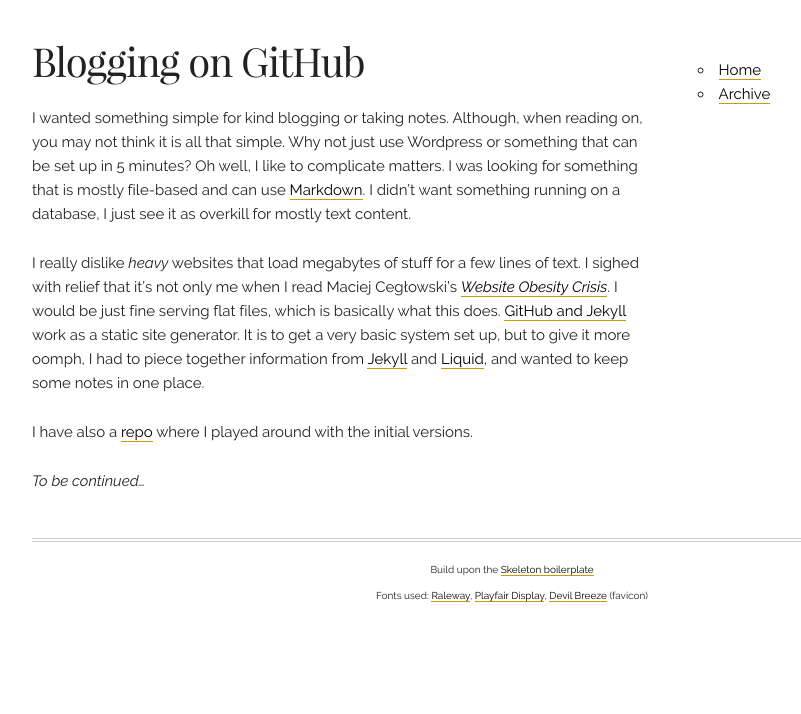
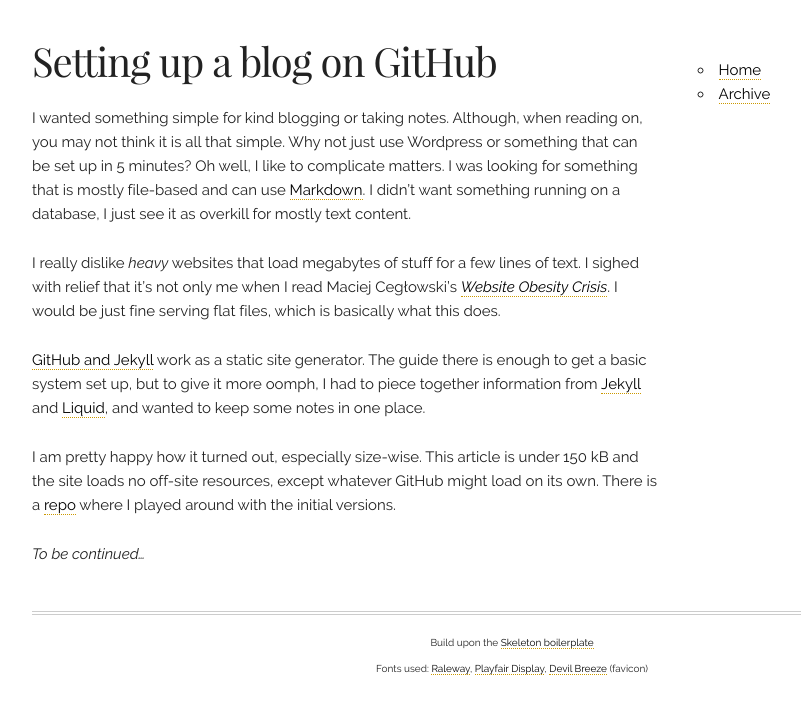
Before and after one commit to Primozz/my-notes, a Jekyll site: the page built from _posts/2019-07-30-github-blog.md, in a window 1280 px wide. Shown: the top 714 px of the page, without its empty margins (128-929 px from the left). Built offline with Jekyll 4.4.1, drawn with Linux system fonts in a browser that asks for light colours.

Commit message:
- New: SQLite and Unicode - Small update to Blogging on GitHub - Tweak to index - Solid underline for links changed to dotted

```diff
--- a/_layouts/default.html
+++ b/_layouts/default.html
@@ -17,7 +17,7 @@
             <div class="eight columns">
               <!-- content start -->
               {{ content }}
-              <!-- content start -->
+              <!-- content end -->
             </div>
             <div class="four columns">
               <!-- nav start -->
--- a/_posts/2019-07-30-github-blog.md
+++ b/_posts/2019-07-30-github-blog.md
@@ -1,12 +1,13 @@
 ---
-layout: post
-title: Blogging on GitHub
-description: Blogging on GitHub, or, how to misuse it for note-taking like this
+title: Setting up a blog on GitHub
+description: Blogging with GitHub, or, how to misuse it for note-taking like this
 ---
 I wanted something simple for kind blogging or taking notes. Although, when reading on, you may not think it is all that simple. Why not just use Wordpress or something that can be set up in 5 minutes? Oh well, I like to complicate matters. I was looking for something that is mostly file-based and can use [Markdown](https://daringfireball.net/projects/markdown/). I didn't want something running on a database, I just see it as overkill for mostly text content.
 
-I really dislike *heavy* websites that load megabytes of stuff for a few lines of text. I sighed with relief that it's not only me when I read Maciej Cegłowski's *[Website Obesity Crisis](https://idlewords.com/talks/website_obesity.htm)*. I would be just fine serving flat files, which is basically what this does. [GitHub and Jekyll](https://help.github.com/en/articles/using-jekyll-as-a-static-site-generator-with-github-pages) work as a static site generator. It is to get a very basic system set up, but to give it more oomph, I had to piece together information from [Jekyll](https://jekyllrb.com) and [Liquid](https://help.shopify.com/en/themes/liquid), and wanted to keep some notes in one place.
+I really dislike *heavy* websites that load megabytes of stuff for a few lines of text. I sighed with relief that it's not only me when I read Maciej Cegłowski's *[Website Obesity Crisis](https://idlewords.com/talks/website_obesity.htm)*. I would be just fine serving flat files, which is basically what this does.
 
-I have also a [repo](https://github.com/Primozz/blogtest) where I played around with the initial versions.
+[GitHub and Jekyll](https://help.github.com/en/articles/using-jekyll-as-a-static-site-generator-with-github-pages) work as a static site generator. The guide there is enough to get a basic system set up, but to give it more oomph, I had to piece together information from [Jekyll](https://jekyllrb.com) and [Liquid](https://help.shopify.com/en/themes/liquid), and wanted to keep some notes in one place.
+
+I am pretty happy how it turned out, especially size-wise. This article is under 150 kB and the site loads no off-site resources, except whatever GitHub might load on its own. There is a [repo](https://github.com/Primozz/blogtest) where I played around with the initial versions.
 
 *To be continued...*
--- a/assets/css/styles.css
+++ b/assets/css/styles.css
@@ -14,7 +14,7 @@
 a {
     color: #000000;
     text-decoration: none;
-    border-bottom: 1px solid #cc9900;
+    border-bottom: 1px dotted #cc9900;
 }
 a:hover {
     color: #0FA0CE;
--- a/index.html
+++ b/index.html
@@ -4,8 +4,10 @@
 ---
     <h1>My notes</h1>
     <p>Just a place to keep my notes.</p>
+    <p>If you are reading this, keep in mind that all information is provided "as is". No guarantees for the completeness or correctness. Use at your own risk. You know the drill.</p>
+    <p>The most recent note follows, all other notes can be found in the <a href="/my-notes/archive.html">archive</a>.</p>
 
-    <h1>Newest note</h1>
+    <h2>Newest note</h2>
     <hr />
 
   {% for post in site.posts limit:1 %}
```
Also changed, not shown: _posts/2019-07-31-sqlite-icu.md (added, +8 -0 lines).
